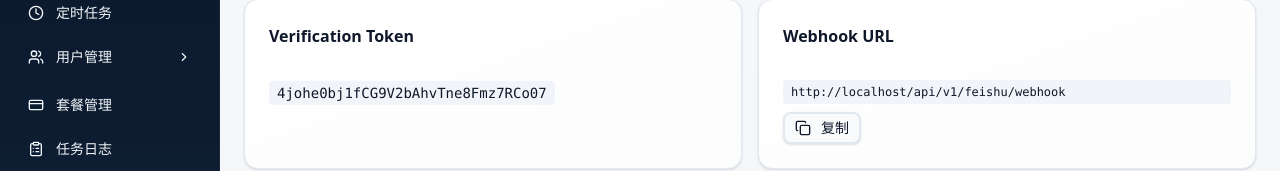
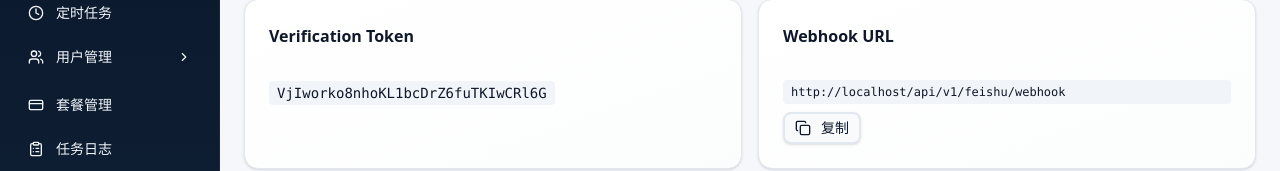
Before and after one commit to liaoxuefeng152/longzhanggui-ai, a Next.js app: page /feishu in a window 1280 px wide. Shown: the part 355-526 px from the top of the page. Built offline with nearby package versions, Linux system fonts and the light colour scheme; sample sign-in values are in the browser's storage.

Commit message:
fix: 更新飞书配置 Verification Token

```diff
--- a/src/app/feishu/test/page.tsx
+++ b/src/app/feishu/test/page.tsx
@@ -15,7 +15,7 @@ export default function FeishuTestPage() {
   const router = useRouter();
   const [user, setUser] = useState<any>(null);
   const [webhookUrl, setWebhookUrl] = useState('');
-  const [testToken, setTestToken] = useState('4johe0bj1fCG9V2bAhvTne8Fmz7RCo07');
+  const [testToken, setTestToken] = useState('VjIworko8nhoKL1bcDrZ6fuTKIwCRl6G');
   const [testChallenge, setTestChallenge] = useState('');
   const [testResult, setTestResult] = useState<any>(null);
   const [isTesting, setIsTesting] = useState(false);
--- a/src/lib/feishu/config.ts
+++ b/src/lib/feishu/config.ts
@@ -7,7 +7,7 @@ export const FEISHU_CONFIG = {
   // 飞书应用信息
   appId: 'cli_a954ed9674789cd3',
   appSecret: 'dSDPvwTC2smGE2nAWZh4cdsX6nIpSG1K',
-  verificationToken: '4johe0bj1fCG9V2bAhvTne8Fmz7RCo07',
+  verificationToken: 'VjIworko8nhoKL1bcDrZ6fuTKIwCRl6G',
 
   // API 端点
   apiBaseUrl: 'https://open.feishu.cn/open-apis',
```
Also changed, not shown: 2 other files (tests, documents, lock files or other folders).
